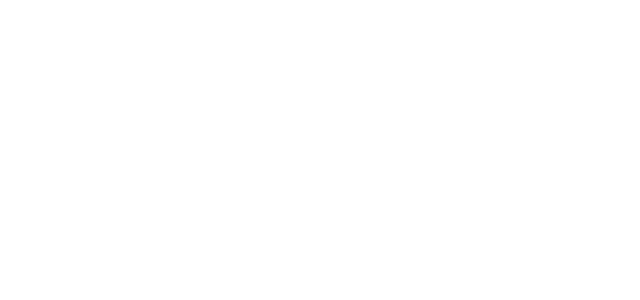
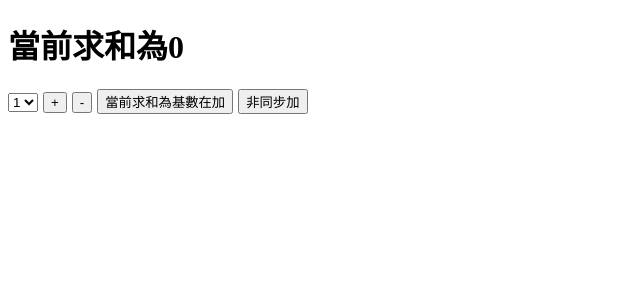
Before and after one commit to DennisLin0125/Vue, a Vue app: page / in a window 1280 px wide. Shown: the top 300 px of the page, without its empty margins (0-640 px from the left). Built offline with nearby package versions, Linux system fonts and the light colour scheme.

Commit message:
求和案例 纯vue版

```diff
--- a/src/App.vue
+++ b/src/App.vue
@@ -1,18 +1,13 @@
 <template>
   <div>
-
+    <Count/>
   </div>
 </template>
 
 <script>
-  export default {
-    name: 'App',
-    components: {
-
-    }
-  }
+import Count from './components/Count.vue'
+export default {
+  name: 'App',
+  components: {Count}
+}
 </script>
-
-<style>
-
-</style>
--- /dev/null
+++ b/src/components/Count.vue
@@ -0,0 +1,52 @@
+<!-- eslint-disable vue/multi-word-component-names -->
+<template>
+  <div>
+    <h1>當前求和為{{ sum }}</h1>
+    <select v-model.number="num">
+      <option value="1">1</option>
+      <option value="2">2</option>
+      <option value="3">3</option>
+    </select>
+    <button @click="add">+</button>
+    <button @click="sub">-</button>
+    <button @click="addWhenOdd">當前求和為基數在加</button>
+    <button @click="asyncAdd">非同步加</button>
+  </div>
+</template>
+
+<script>
+export default {
+  // eslint-disable-next-line vue/multi-word-component-names
+  name: "Count",
+  data() {
+    return {
+      num: 1, //用戶所選數字
+      sum: 0,
+    };
+  },
+  methods: {
+    add() {
+      this.sum += this.num;
+    },
+    sub() {
+      this.sum -= this.num;
+    },
+    addWhenOdd() {
+      if (this.sum % 2 !== 0) {
+        this.sum += this.num;
+      }
+    },
+    asyncAdd() {
+      setTimeout(() => {
+        this.sum += this.num;
+      }, 500);
+    },
+  },
+};
+</script>
+
+<style scope>
+button {
+  margin-left: 5px;
+}
+</style>
```
Also changed, not shown: 1 other file (tests, documents, lock files or other folders).
